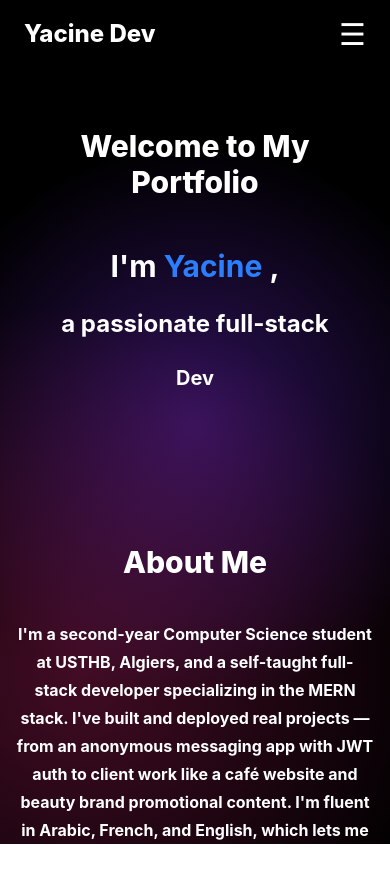
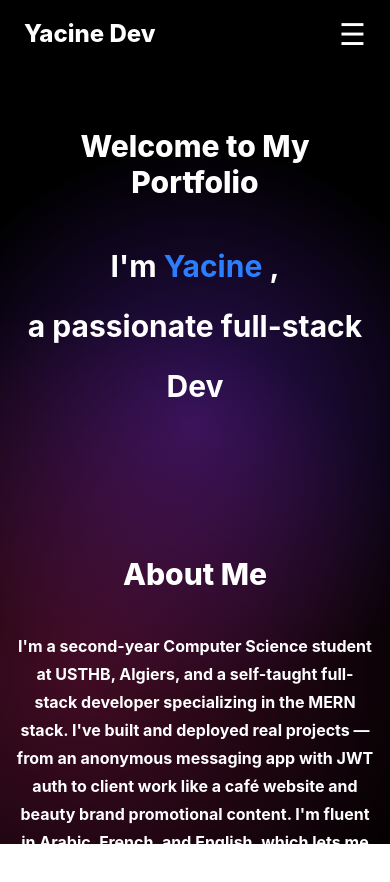
Before and after one commit to yaciine7/Porfolio, a React (Vite) app: page / in a window 390 px wide. Shown: the top 882 px of the page. Built offline with nearby package versions, Linux system fonts and the light colour scheme.

Commit message:
Responsivity fixing

```diff
--- a/src/Hero.jsx
+++ b/src/Hero.jsx
@@ -13,10 +13,10 @@ function Hero() {
           <h2 className="text-3xl sm:text-2xl md:text-3xl mt-6 text-center font-bold">
             I'm <span className="text-blue-500 hover:text-purple-500 transition-colors duration-200">Yacine</span> ,
           </h2>
-          <h2 className="text-2xl sm:text-2xl md:text-3xl mt-6 text-center font-bold">
+          <h2 className="text-3xl sm:text-2xl md:text-3xl mt-6 text-center font-bold">
             a passionate full-stack
           </h2>
-          <h2 className="text-xl sm:text-2xl md:text-3xl mt-6 text-center font-bold">Dev</h2>
+          <h2 className="text-3xl sm:text-2xl md:text-3xl mt-6 text-center font-bold">Dev</h2>
         </div>
       </section>
     </Fade></>
```
